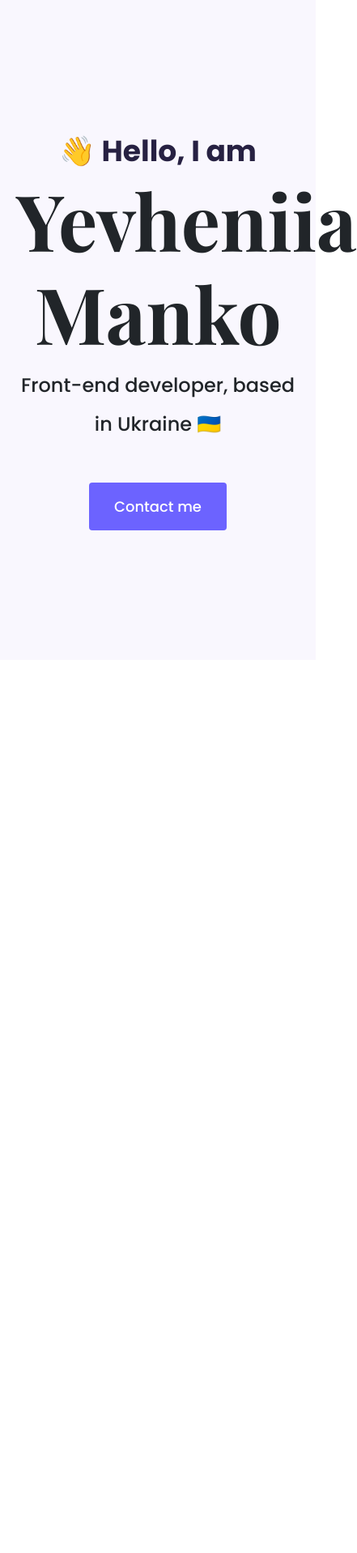
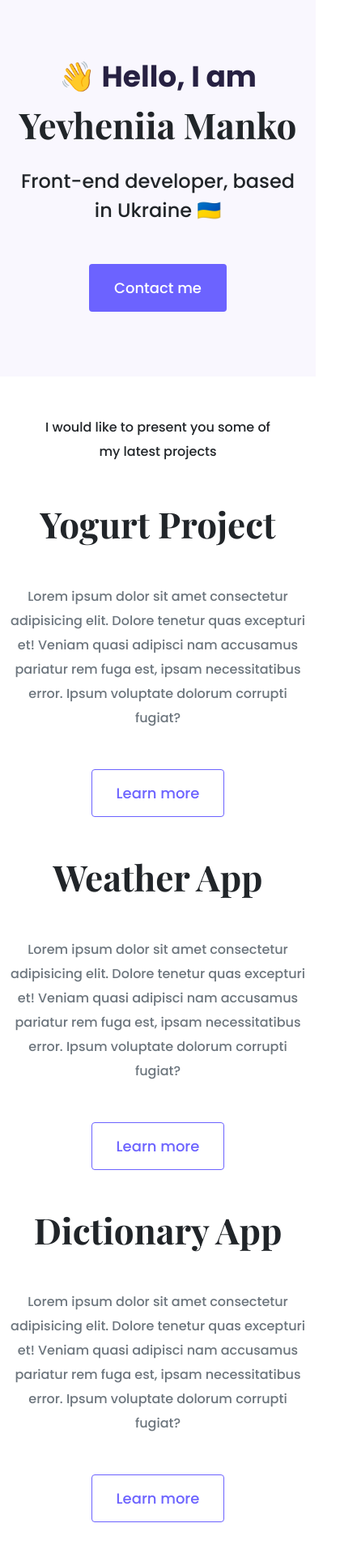
Before and after one commit to Zhenyya/portfolio-project, a plain HTML site: page index.html in a window 390 px wide. Shown: the whole page at 81% size, 441 px wide, since content can reach past the window. Before the commit the page ends 844 px from the top, so only its background shows below. Drawn offline with nearby package versions, Linux system fonts and the light colour scheme.

Commit message:
Added homepage design

```diff
--- a/index.html
+++ b/index.html
@@ -37,5 +37,73 @@
         <a href="#" class="btn btn-branding">Contact me</a>
       </div>
     </div>
+
+    <p class="text-center m-5">
+      I would like to present you some of my latest projects
+    </p>
+
+    <div class="container">
+      <div class="row mb-5">
+        <div class="col d-none d-lg-block">
+          <img src="images/yogurt.png" alt="Yogurt project" class="img-fluid" />
+        </div>
+        <div class="col">
+          <div class="project-description">
+            <h2 class="mb-5">Yogurt Project</h2>
+            <p class="mb-5 text-muted">
+              Lorem ipsum dolor sit amet consectetur adipisicing elit. Dolore
+              tenetur quas excepturi et! Veniam quasi adipisci nam accusamus
+              pariatur rem fuga est, ipsam necessitatibus error. Ipsum voluptate
+              dolorum corrupti fugiat?
+            </p>
+            <a href="#" class="btn btn-branding-outline">Learn more</a>
+          </div>
+        </div>
+      </div>
+
+      <div class="row mb-5">
+        <div class="col">
+          <div class="project-description">
+            <h2 class="mb-5">Weather App</h2>
+            <p class="mb-5 text-muted">
+              Lorem ipsum dolor sit amet consectetur adipisicing elit. Dolore
+              tenetur quas excepturi et! Veniam quasi adipisci nam accusamus
+              pariatur rem fuga est, ipsam necessitatibus error. Ipsum voluptate
+              dolorum corrupti fugiat?
+            </p>
+            <a href="#" class="btn btn-branding-outline">Learn more</a>
+          </div>
+        </div>
+        <div class="col d-none d-lg-block">
+          <img
+            src="images/weather.png"
+            alt="Weather project"
+            class="img-fluid"
+          />
+        </div>
+      </div>
+
+      <div class="row mb-5">
+        <div class="col d-none d-lg-block">
+          <img
+            src="images/dictionary.png"
+            alt="Dictionary project"
+            class="img-fluid"
+          />
+        </div>
+        <div class="col">
+          <div class="project-description">
+            <h2 class="mb-5">Dictionary App</h2>
+            <p class="mb-5 text-muted">
+              Lorem ipsum dolor sit amet consectetur adipisicing elit. Dolore
+              tenetur quas excepturi et! Veniam quasi adipisci nam accusamus
+              pariatur rem fuga est, ipsam necessitatibus error. Ipsum voluptate
+              dolorum corrupti fugiat?
+            </p>
+            <a href="#" class="btn btn-branding-outline">Learn more</a>
+          </div>
+        </div>
+      </div>
+    </div>
   </body>
 </html>
--- a/styles/portfolio.css
+++ b/styles/portfolio.css
@@ -21,10 +21,17 @@ h6 {
 
 h1 {
   font-size: 96px;
+  line-height: 1.5;
+}
+
+h2 {
+  font-size: 64px;
 }
 
 p {
   font-weight: normal;
+  font-size: 16px;
+  line-height: 30px;
 }
 
 .hero {
@@ -44,7 +51,7 @@ p {
   font-family: var(--default-font-family);
   font-weight: normal;
   font-size: 24px;
-  line-height: 2;
+  line-height: 1.5;
 }
 
 .btn-branding {
@@ -55,3 +62,36 @@ p {
   line-height: 27px;
   padding: 15px 30px;
 }
+
+.btn-branding-outline {
+  color: var(--branding-color);
+  border: 1px solid var(--branding-color);
+  border-radius: 4px;
+  font-size: 18px;
+  line-height: 27px;
+  padding: 15px 30px;
+}
+
+.project-description {
+  padding: 120px 50px;
+}
+
+@media (max-width: 960px) {
+  h1 {
+    font-size: 44px;
+    line-height: 2;
+  }
+
+  h2 {
+    font-size: 44px;
+  }
+
+  .hero {
+    padding: 80px 20px;
+  }
+
+  .project-description {
+    padding: 0;
+    text-align: center;
+  }
+}
```
Also changed, not shown: images/dictionary.png (added), images/weather.png (added), images/yogurt.png (added).
